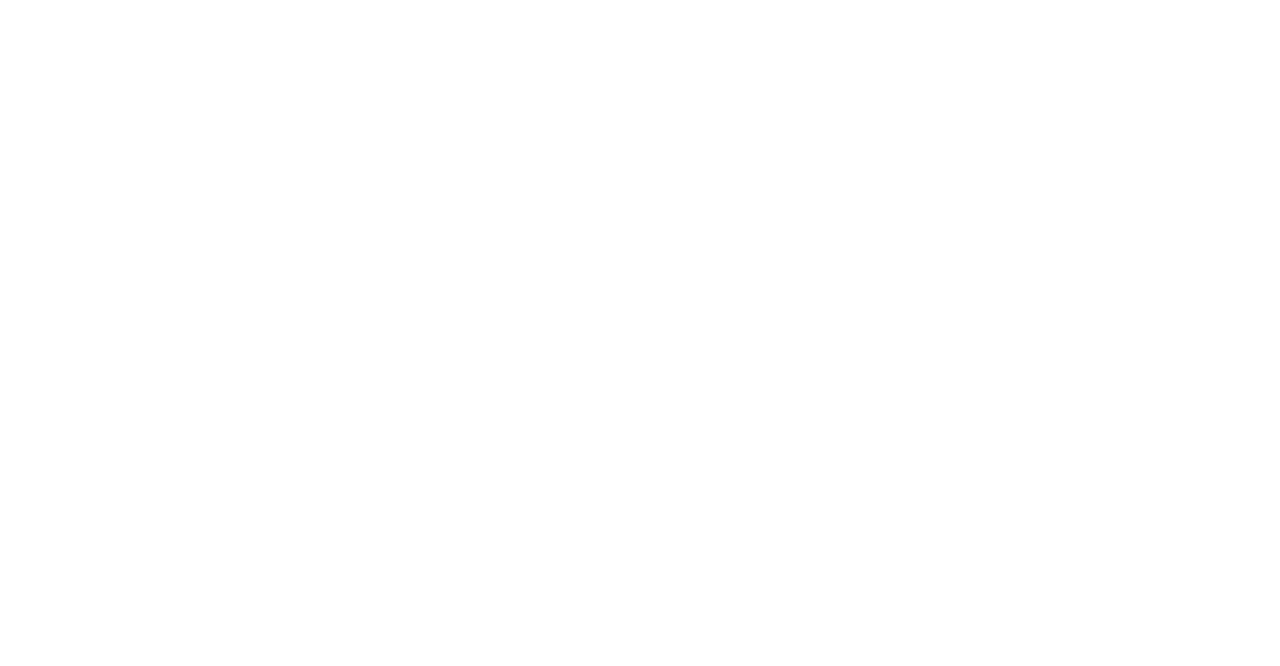
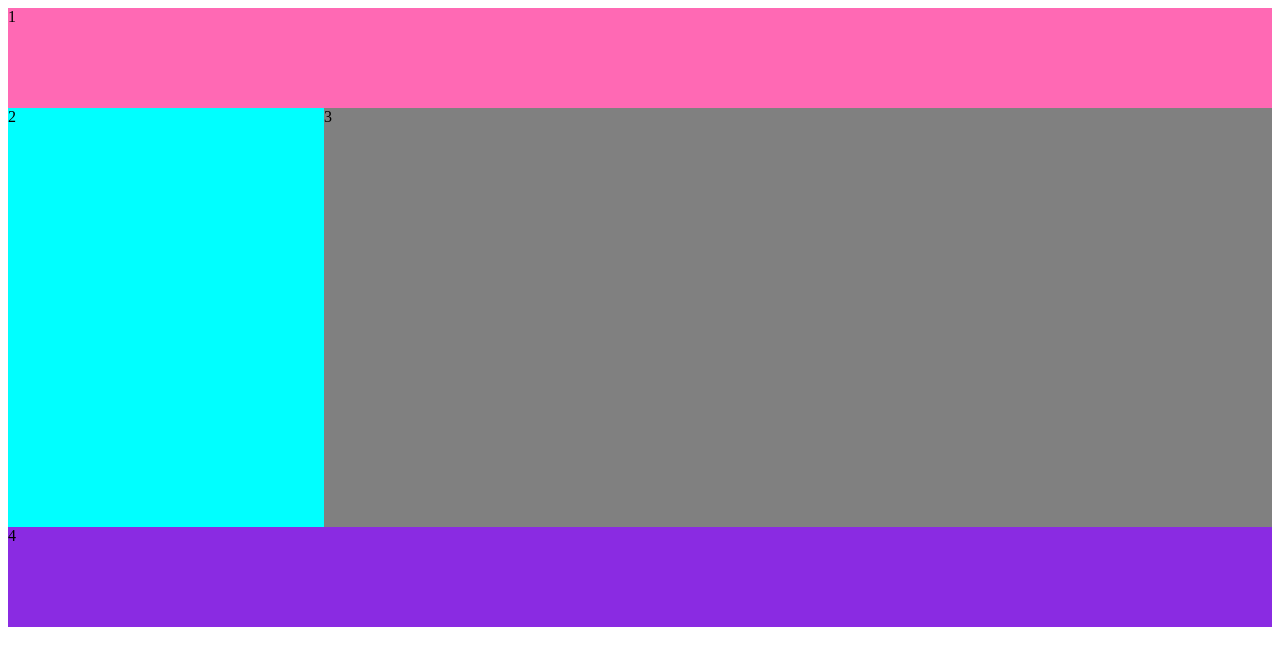
Before and after one commit to Adventury5/DSW01, a plain HTML site: page Layout/vitrine.html in a window 1280 px wide. Drawn offline with Linux system fonts and the light colour scheme.

Commit message:
17.10 - 3

```diff
--- a/Layout/css/estilos.css
+++ b/Layout/css/estilos.css
@@ -0,0 +1,25 @@
+header{
+    background-color: hotpink;
+    width: 100%;
+    height: 100px;
+}
+nav{
+    background-color: cyan;
+    width: 25%;
+    height: 419px;
+    float: left;
+}
+
+main{
+    background-color: gray;
+    width: 75%;
+    height: 419px;
+    float: left;
+}
+
+footer{
+    background-color: blueviolet;
+    width: 100%;
+    height: 100px;
+    clear: left;
+}
--- a/Layout/vitrine.html
+++ b/Layout/vitrine.html
@@ -11,15 +11,17 @@
 </head>
 
 <body>
-    <header></header>
+    <header>
+        1
+    </header>
     <nav>
-
+        2
     </nav>
     <main>
-
+        3
     </main>
     <footer>
-
+        4
     </footer>
 </body>
 
--- a/Prova - Adrian e Ana Bordin/css/estilo.css
+++ b/Prova - Adrian e Ana Bordin/css/estilo.css
@@ -100,3 +100,7 @@ div main section#carros img {
 div main section#carros h2 {
     padding: 30px 0 0 0;
 }
+
+span {
+    color: cadetblue;
+}
```
Also changed, not shown: Prova - Adrian e Ana Bordin/p1.html (+1 -1 lines).
